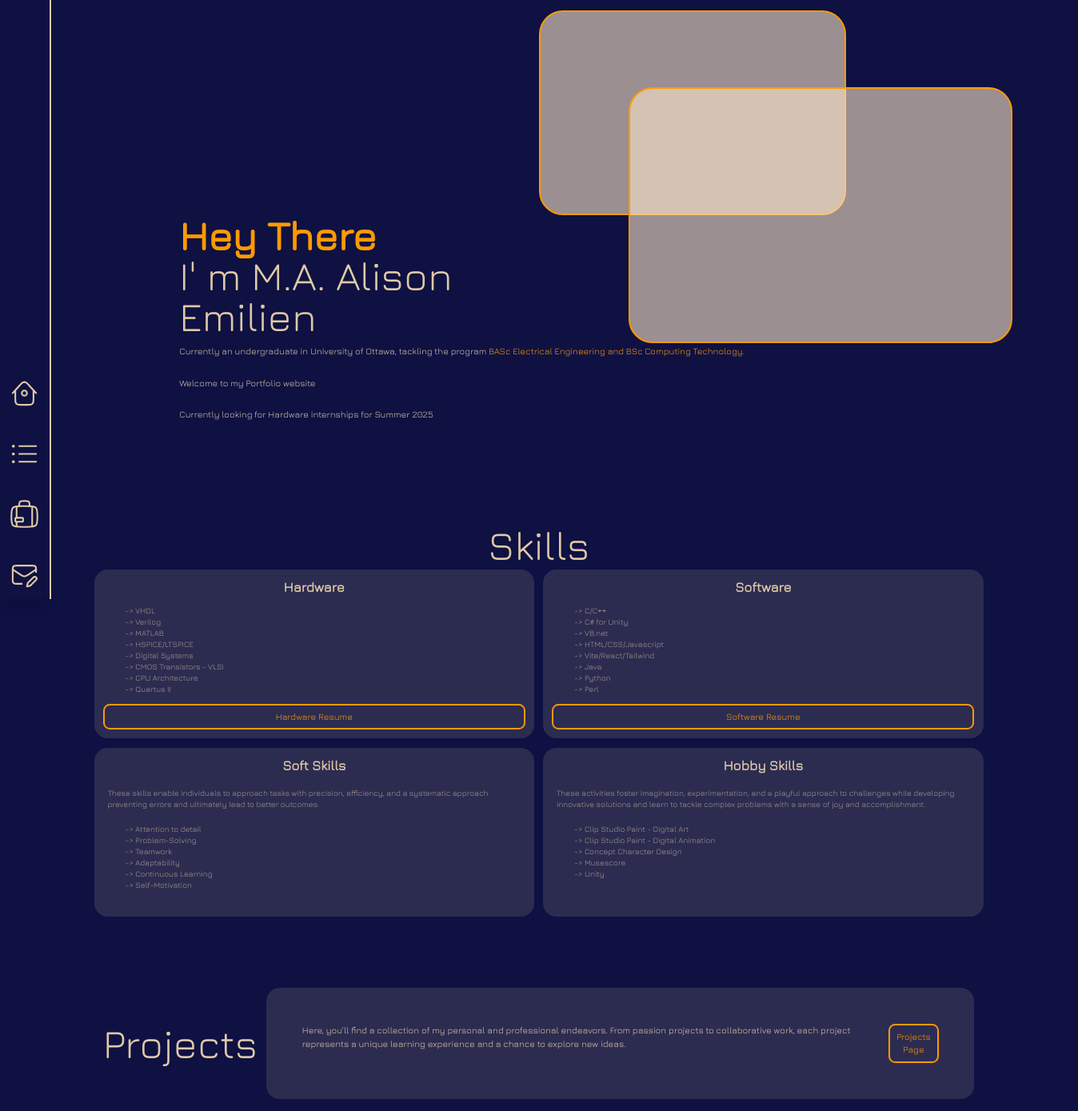
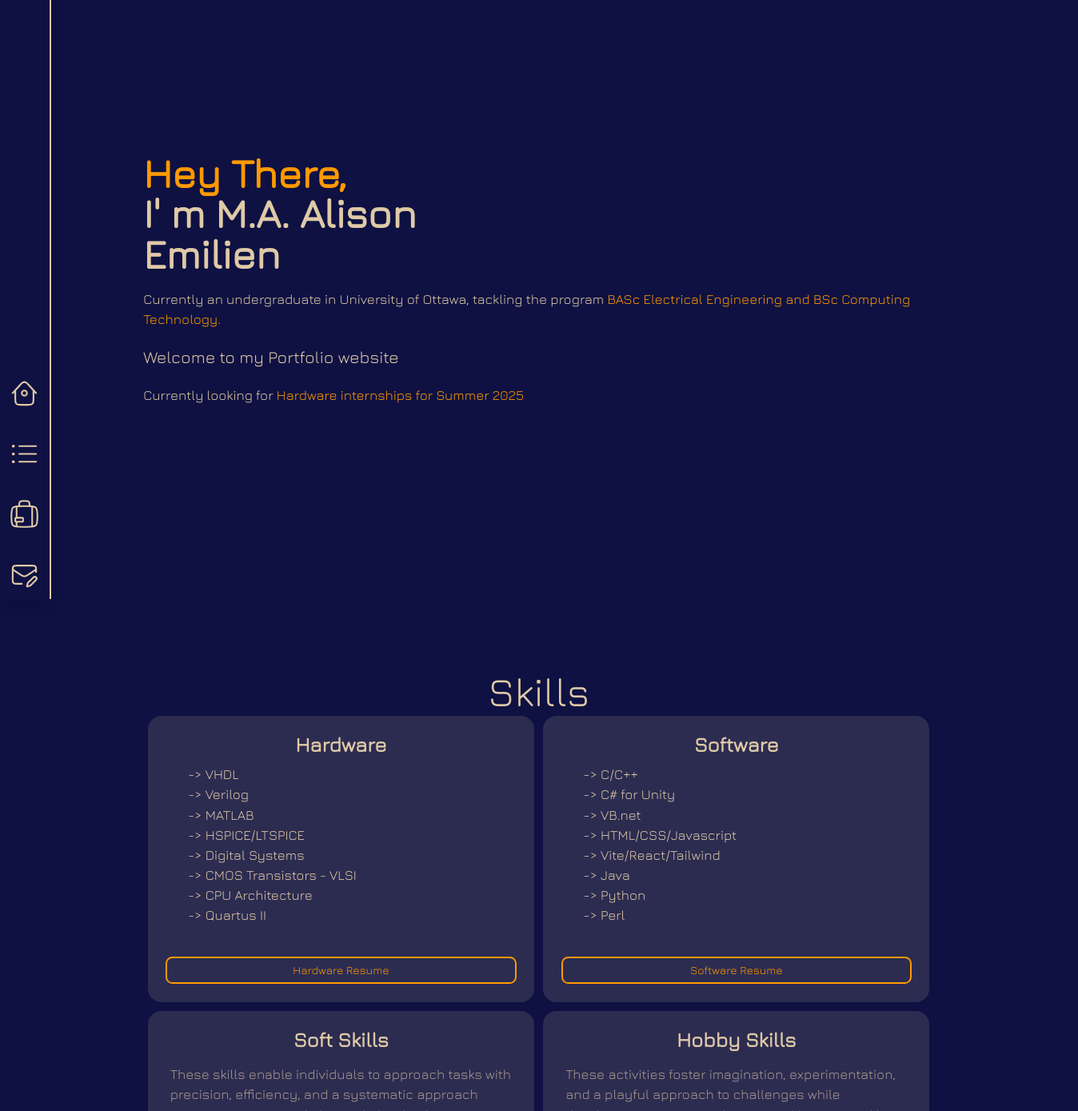
Before and after one commit to Alison0704/alistrics, a React (Vite) app: page / in a window 1280 px wide. Shown: the part 51-1440 px from the top of the page at 80% size, 1348 px wide, since content can reach past the window. Built offline with nearby package versions, Linux system fonts and the light colour scheme.

Commit message:
minor fixes and removed images in home section

```diff
--- a/src/components/Deco/Deco.jsx
+++ b/src/components/Deco/Deco.jsx
@@ -1,24 +1,24 @@
 function Deco(){
     return (
-        <div className="h-[80vh] w-full">
-            {/* Squares */}
-            <div className="h-2/5 aspect-[1.5/1] deco-rectangle absolute left-[40%] top-[10%]"/>
-            <div className="h-1/2 aspect-[1.5/1] deco-rectangle absolute left-[50%] top-[25%]"/>
+        <section className="flex justify-content">
+            {/* Squares
+            <div className=" h-2/5 aspect-[1.3/1] deco-rectangle absolute left-[45%] top-[10%]"/>
+            <div className="h-1/2 aspect-[1.1/0.8] deco-rectangle absolute left-[57%] top-[28%]"/> */}
 
             {/*Text Area */}
             <div className="absolute top-[50%]">
-                <p className="text-mainColor10 font-semibold text-7xl">Hey There</p>
-                <p className="text-mainColor30 text-7xl">I' m M.A. Alison</p>
-                <p className="text-mainColor30 text-7xl">Emilien</p>
+                <p className="text-mainColor10 font-semibold text-7xl">Hey There,</p>
+                <p className="text-mainColor30 font-semibold text-7xl">I' m M.A. Alison</p>
+                <p className="text-mainColor30 font-semibold text-7xl">Emilien</p>
                 <div className="flex flex-col gap-y-4 cursor-default">
-                    <p className="text-mainColor30 mt-4">Currently an undergraduate in University of Ottawa, tackling the program <span className="text-mainColor10">BASc Electrical Engineering and BSc Computing Technology.</span></p>
-                    <p className="text-mainColor30 mt-4">Welcome to my Portfolio website</p>
-                    <p className="text-mainColor30 mt-4">Currently looking for Hardware internships for Summer 2025</p>
+                    <p className="text-mainColor30 mt-7">Currently an undergraduate in University of Ottawa, tackling the program <span className="text-mainColor10">BASc Electrical Engineering and BSc Computing Technology.</span></p>
+                    <p className="text-mainColor30 mt-4 text-3xl">Welcome to my Portfolio website</p>
+                    <p className="text-mainColor30 mt-4">Currently looking for  <span className="text-mainColor10">Hardware internships for Summer 2025</span></p>
 
                 </div>
             </div>
 
-        </div>
+        </section>
 
     );
 }
--- a/src/components/Sections/Contact.jsx
+++ b/src/components/Sections/Contact.jsx
@@ -1,6 +1,6 @@
 function Contact() {
   return (
-    <section className="flex relative justify-center h-full ">
+    <section className="flex relative justify-center pb-16">
       <p className="text-mainColor10 text-3xl flex justify-center">Want to connect?</p>
       <p className="text-mainColor30 flex justify-center ">Feel free to email me using the email icon on the sidebar!</p>
     </section>
--- a/src/components/Sections/Projects/Projects.jsx
+++ b/src/components/Sections/Projects/Projects.jsx
@@ -1,10 +1,10 @@
 function Projects() {
   return (
-    <section className="flex flex-row relative w-fit h-fit p-6 gap-4 content-center">
-        <p className="text-mainColor30 content-center text-7xl">Projects</p>
-        <div className="flex flex-row p-16 gap-6 bg-mainColor30 bg-opacity-15 rounded-3xl w-full">
+    <section className="flex flex-col justify-center">
+        <p className="text-mainColor30 content-center text-7xl text-center">Projects</p>
+        <div className="flex flex-col p-16 gap-6 bg-mainColor30 bg-opacity-15 rounded-3xl w-full">
              <p className="text-mainColor30">Here, you'll find a collection of my personal and professional endeavors. From passion projects to collaborative work, each project represents a unique learning experience and a chance to explore new ideas.</p>
-             <button className="bg-transparent border-2 border-mainColor10 text-mainColor10 rounded-xl p-2">Projects Page</button>
+             <button className="bg-transparent border-2 border-mainColor10 text-mainColor10 rounded-xl text-xl p-2">Projects Page</button>
         </div>
     </section>
   );
--- a/src/components/Sections/Skills/SkillsBox.jsx
+++ b/src/components/Sections/Skills/SkillsBox.jsx
@@ -1,15 +1,15 @@
 function SkillsBox({title,description,skills,btnName}) {
     return (
-        <div className="flex flex-col bg-mainColor30 bg-opacity-15 rounded-3xl p-4 m-2 gap-4">
-            <p className="text-mainColor30 text-2xl font-bold flex justify-center">{title}</p>
-            {description && (<p className="text-mainColor30 flex text-sm p-2 text-opacity-70">{description}</p>)}
-            <ol className="h-4/5 text-mainColor30 pl-6 overflow-y-scroll">
+        <div className="flex flex-col bg-mainColor30 bg-opacity-15 rounded-3xl p-8 m-2 gap-4">
+            <p className="text-mainColor30 text-4xl font-bold flex justify-center">{title}</p>
+            {description && (<p className="text-mainColor30 flex p-2 text-opacity-70">{description}</p>)}
+            <ol className="h-4/5 text-mainColor30 pl-6">
                 {skills.map((skill, index) => (
-                    <p><li className="text-mainColor30 pl-4  text-sm text-opacity-70" key={index}>{"-> " + skill}</li></p>
+                    <p><li className="text-mainColor30 pl-4" key={index}>{"-> " + skill}</li></p>
                 ))}
             </ol>
             {btnName && (
-                <button className="flex justify-center bg-transparent border-2 border-mainColor10 text-mainColor10 rounded-xl p-2">{btnName}</button>
+                <button className="flex justify-center bg-transparent border-2 border-mainColor10 text-mainColor10 rounded-xl text-xl p-2">{btnName}</button>
             )}
         </div>
     );
--- a/src/components/Sections/myHome.jsx
+++ b/src/components/Sections/myHome.jsx
@@ -4,9 +4,16 @@ import Deco from '../Deco/Deco';
 
 function MyHome(){
     return (
-        <section className="flex relative m-0 left-[10%]">
-            <Deco/>
+        <section className="flex relative m-0 h-screen justify-center">
+             <p className="text-mainColor10 font-semibold text-7xl">Hey There,</p>
+                <p className="text-mainColor30 font-semibold text-7xl">I' m M.A. Alison</p>
+                <p className="text-mainColor30 font-semibold text-7xl">Emilien</p>
+                <div className="flex flex-col gap-y-4 cursor-default">
+                    <p className="text-mainColor30 mt-7">Currently an undergraduate in University of Ottawa, tackling the program <span className="text-mainColor10">BASc Electrical Engineering and BSc Computing Technology.</span></p>
+                    <p className="text-mainColor30 mt-4 text-3xl">Welcome to my Portfolio website</p>
+                    <p className="text-mainColor30 mt-4">Currently looking for  <span className="text-mainColor10">Hardware internships for Summer 2025</span></p>
 
+                </div>
         </section>
     );
 }
--- a/src/index.css
+++ b/src/index.css
@@ -8,12 +8,19 @@
     --main-Color30: #DFC9A7;
     --main-Color10: #FF9900;
 }
+* {
+    margin: 0;
+    padding: 0;
+    box-sizing: border-box;
+    scroll-behavior: smooth;
+    scrollbar-color: var(--main-Color10) var(--main-Color60);
+
+}
 #root {
     margin: 0;
     padding: 0 4rem 0 10rem;
     justify-content: center;
     background-color: var(--main-Color60);
-    /* TODO recolor scroll bar */
   }
 html {
     font-size: 70%;
@@ -28,19 +35,22 @@ section{
     margin: 0;
     width: 100%;
     display: flex;
-    margin-top: 6rem;
+    margin-top: 8rem;
+    padding: 0 6rem;
     flex-direction: column;
     position: relative;
     z-index: 1;
 
 }
-/* TODO reduce size at 1200px */
+/* TODO reduce size at 1000px */
 p{
     font-family: Jura;
+    font-size: 1.5rem;
 }
 
 .deco-rectangle{
-    border: solid 2px rgb(255,153,0);
-    border-radius: 30px;
-    background-color: rgba(251, 228, 200, 0.6);
+    border: solid 2px var(--main-Color10);
+    border-radius: 40px;
+    background-color:var(--main-Color30);
+    opacity: 60%;
 }
```
